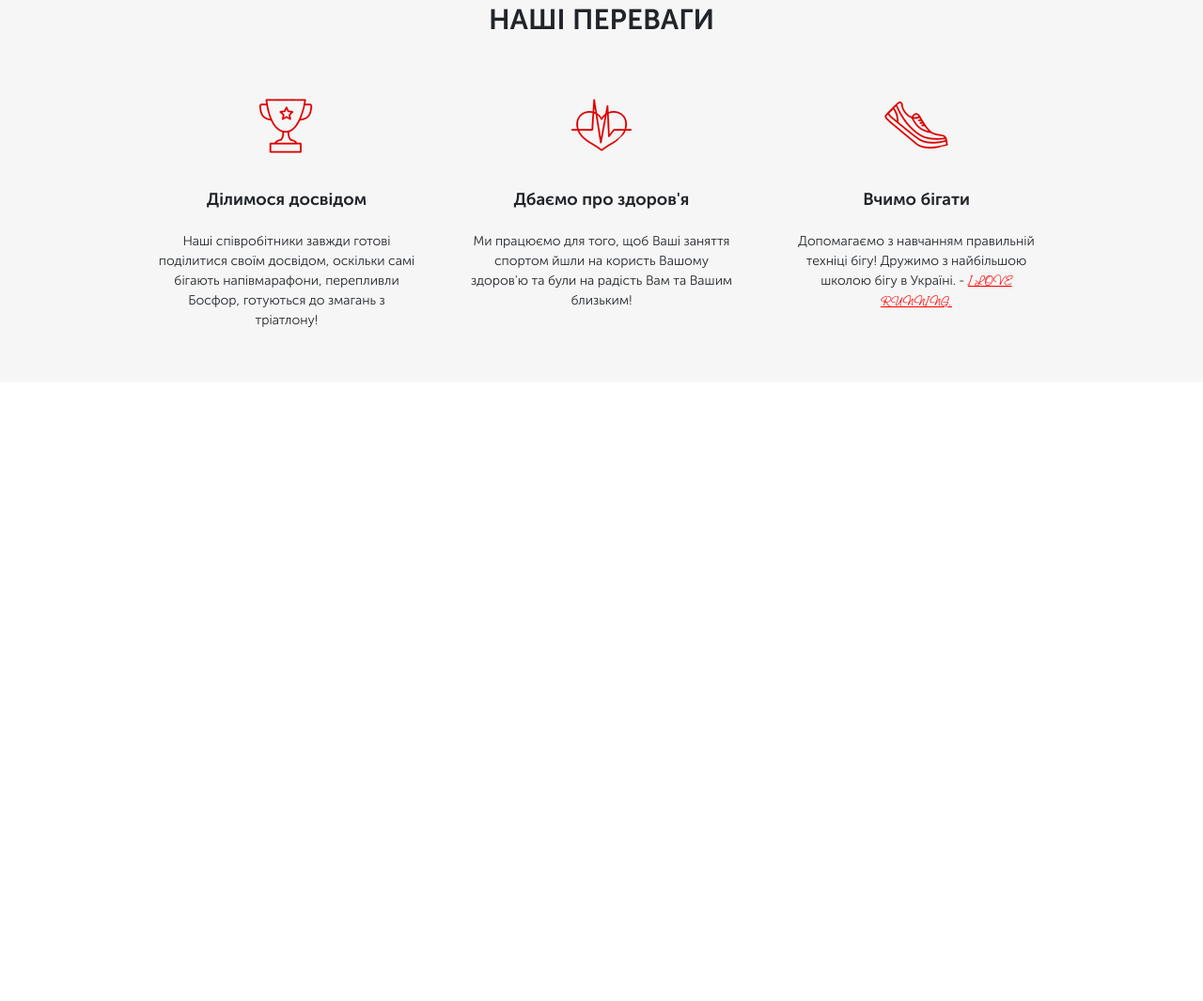
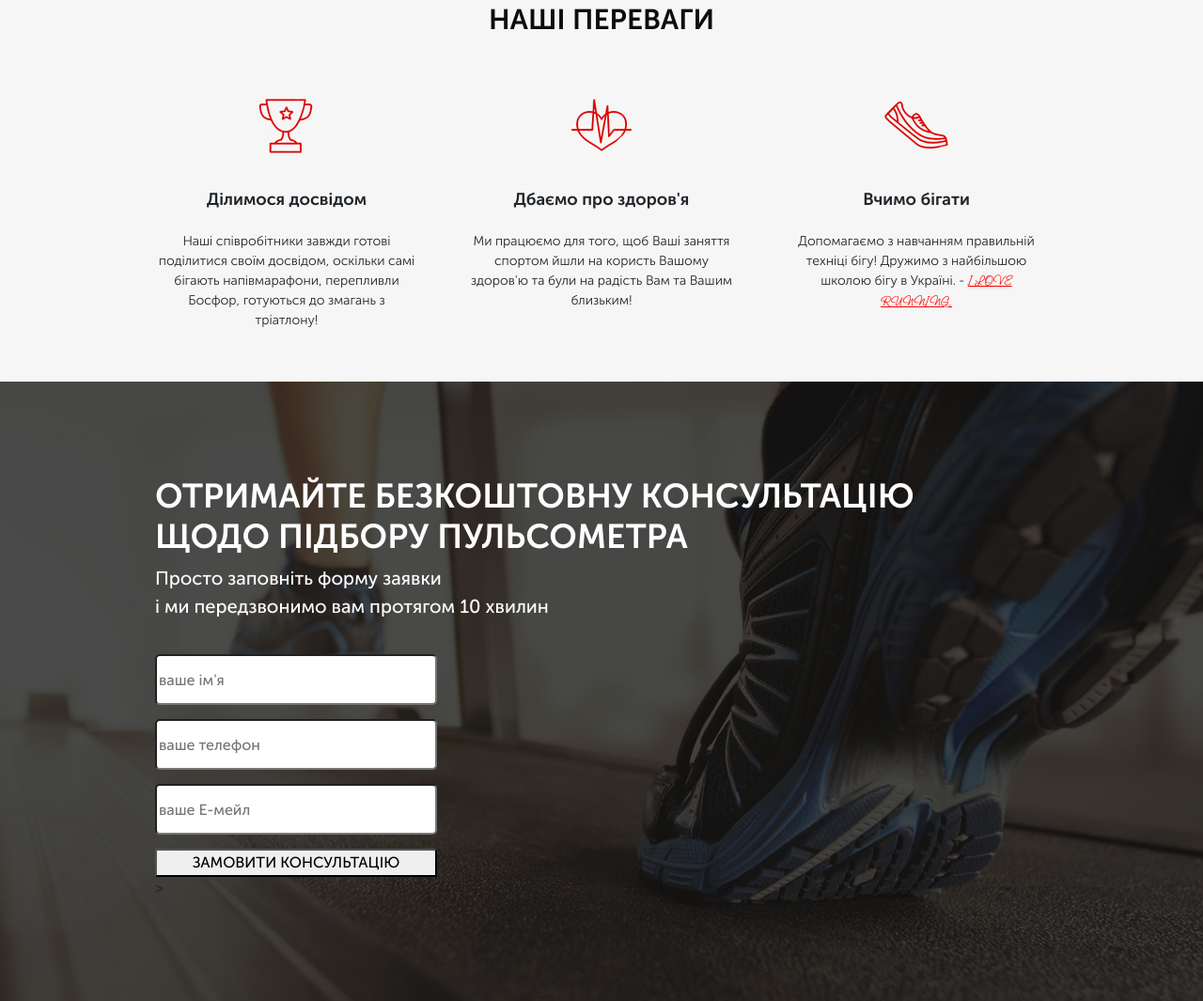
Before and after one commit to havryliv-v/Pulse, a website: page src/index.html in a window 1280 px wide. Shown: the part 747-1812 px from the top of the page at 94% size. Before the commit the page ends 1153 px from the top, so only its background shows below. Drawn offline with Linux system fonts and the light colour scheme.

Commit message:
section contacts d

```diff
--- a/src/index.html
+++ b/src/index.html
@@ -56,7 +56,7 @@
    </div>
    <div class="advantages">
       <div class="container">
-         <h1 class="advantages__header">НАШІ ПЕРЕВАГИ</h1>
+         <h2 class="title">НАШІ ПЕРЕВАГИ</h2>
          <div class="advantages__icons">
             <div class="advantages__icon">
                <img src="Icons/advantages/cup.png" alt="cup">
@@ -80,6 +80,24 @@
          </div>
       </div>
    </div>
+   <div class="consultation">
+      <div class="container">
+         <h2 class="title title_left">
+            Отримайте безкоштовну консультацію <br>
+            щодо підбору пульсометра
+         </h2>
+         <div class="consultation__descr">
+            Просто заповніть форму заявки <br> і ми передзвонимо вам протягом 10 хвилин
+         </div>
+         <form class="feed-form" action="">
+            <input name="name" required placeholder="ваше ім'я" type="text">
+            <input name="phone" required placeholder="ваше телефон" type="number">
+            <input name="email" required placeholder="ваше Е-мейл" type="email">
+            <button>ЗАМОВИТИ КОНСУЛЬТАЦІЮ</button>
+            >
+         </form>
+      </div>
+   </div>
 </body>
 
 </html>
--- a/src/sass/blocks/_advantages.scss
+++ b/src/sass/blocks/_advantages.scss
@@ -2,12 +2,6 @@
    max-height: 473px;
    padding: 70px 0 85px 0;
    background-color: #F6F6F6;
-
-   &__header {
-      font-weight: 700;
-      font-size: 30px;
-      text-align: center;
-   }
 
    &__icons {
       margin-top: 60px;
--- /dev/null
+++ b/src/sass/blocks/_consultation.scss
@@ -0,0 +1,11 @@
+.consultation {
+   min-height: 650px;
+   padding: 100px 0 108px 0;
+   background: url('../../Img/consultation.jpg') center (center/cover) no-repeat;
+
+   &__descr {
+      font-weight: 500;
+      font-size: 20px;
+      color: #FFFFFF;
+   }
+}
--- /dev/null
+++ b/src/sass/blocks/_forms.scss
@@ -0,0 +1,17 @@
+.feed-form {
+   margin-top: 36px;
+   display: flex;
+   flex-direction: column;
+   width: 300px;
+
+   input {
+      height: 54px;
+      background-color: #FFFFFF;
+      margin-bottom: 15px;
+      border-radius: 5px;
+
+      &:ntn-child(3) {
+         margin-bottom: 20px;
+      }
+   }
+}
--- a/src/sass/blocks/_promo.scss
+++ b/src/sass/blocks/_promo.scss
@@ -1,7 +1,7 @@
 .promo {
    min-height: 650px;
    padding: 21px 0 93px 0;
-   background: url(../../Img/bg_main.jpg) center (center/cover) no-repeat;
+   background: url(../Img/bg_main.jpg) center (center/cover) no-repeat;
 
    &__wrapper {
       display: flex;
--- /dev/null
+++ b/src/sass/blocks/_titles.scss
@@ -0,0 +1,13 @@
+   .title {
+      font-weight: 700;
+      font-size: 30px;
+      text-align: center;
+      text-transform: uppercase;
+      color: #0D0D0D;
+
+      &_left {
+         font-size: 36px;
+         color: #FFFFFF;
+         text-align: left;
+      }
+   }
--- a/src/sass/style.scss
+++ b/src/sass/style.scss
@@ -12,7 +12,10 @@
 @import 'blocks/promo';
 @import 'blocks/header.scss';
 @import 'blocks/buttons';
+@import 'blocks/titles';
 @import 'blocks/advantages';
+@import 'blocks/consultation';
+@import 'blocks/forms';
 // ----------------------------
 @import 'media/promo_media';
 @import 'media/header_media';
```
Also changed, not shown: src/Img/consultation.jpg (added), src/css/style.min.css.
